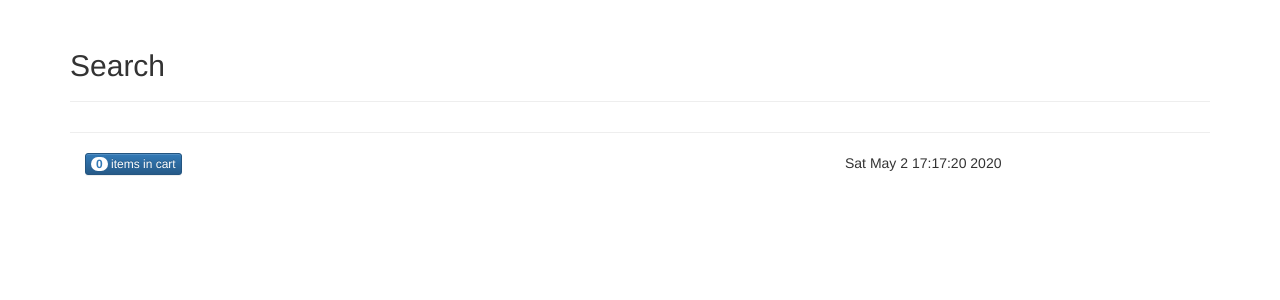
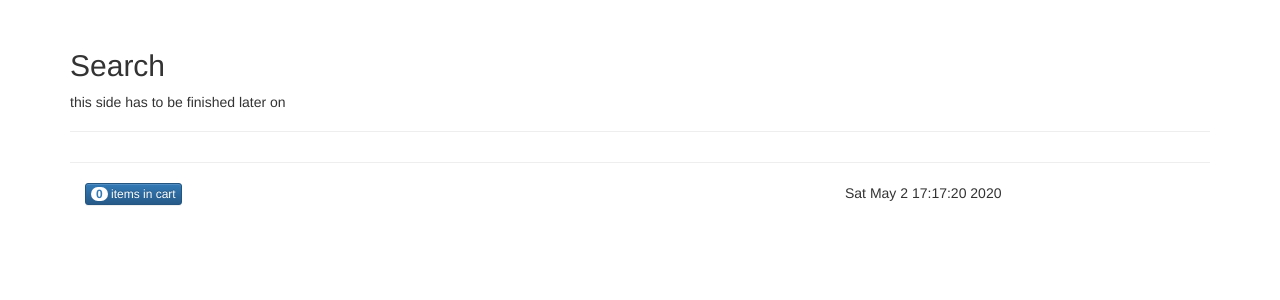
Before and after one commit to gotome/webshop, a PHP site: page /index.php?view=search in a window 1280 px wide. Shown: the part 51-351 px from the top of the page. Run offline with PHP 8.4, Linux system fonts and the light colour scheme; some libraries are stand-ins or nearby versions.

Commit message:
change search side text

```diff
--- a/views/search.php
+++ b/views/search.php
@@ -1,6 +1,8 @@
 <?php require_once('views/partials/header.php'); ?>
 <div class="page-header">
     <h2>Search</h2>
+    <p> this side has to be finished later on </p>
+
 </div>
 
 
```
